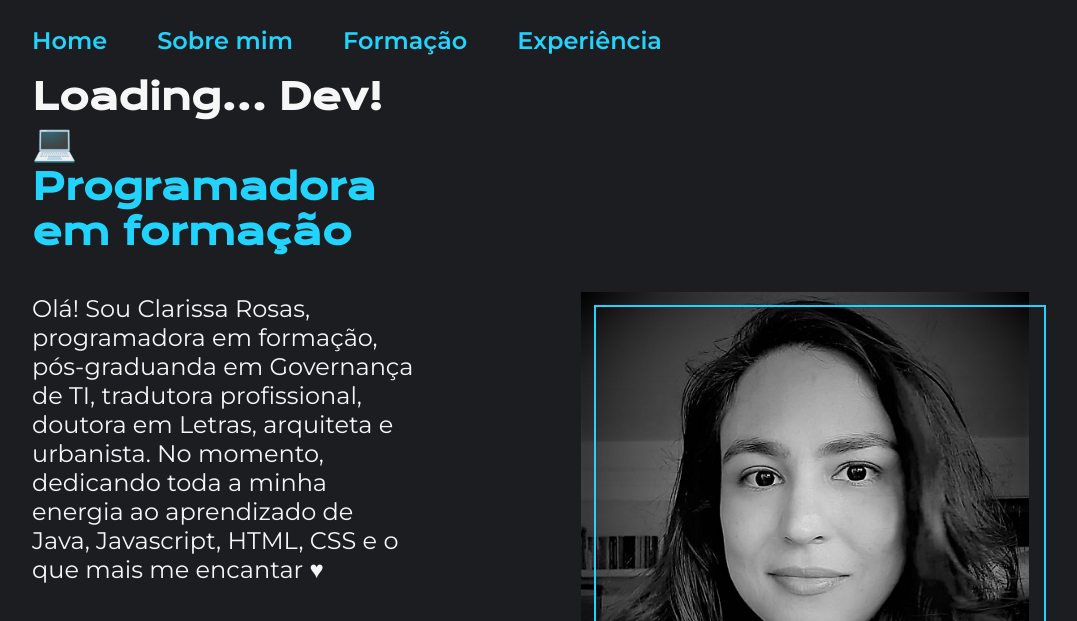
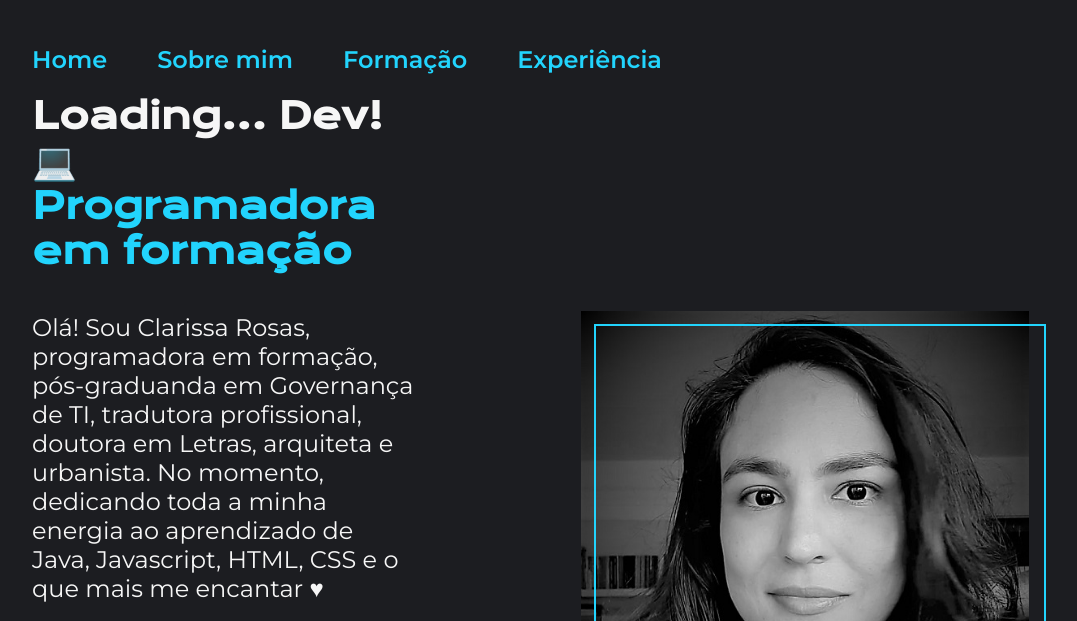
Before and after one commit to clarissa-rosas/portfolio, a plain HTML site: page index.html in a window 1280 px wide. Shown: the top 621 px of the page, without its empty margins (160-1237 px from the left). Drawn offline with nearby package versions, Linux system fonts and the light colour scheme.

Commit message:
Add files via upload

```diff
--- a/styles/style.css
+++ b/styles/style.css
@@ -23,7 +23,7 @@ body {
 }
 
 .cabecalho {
-    padding: 2% 0% 0% 15%;
+    padding: 3.5% 0% 0% 15%;
 }
 
 .cabecalho_menu {
@@ -113,7 +113,6 @@ body {
     background-color: var(--cor-hover);
 }
 
-
 .apresentacao_imagem {
     width: 50%;
     outline:2px solid var(--cor-terciaria);
```
